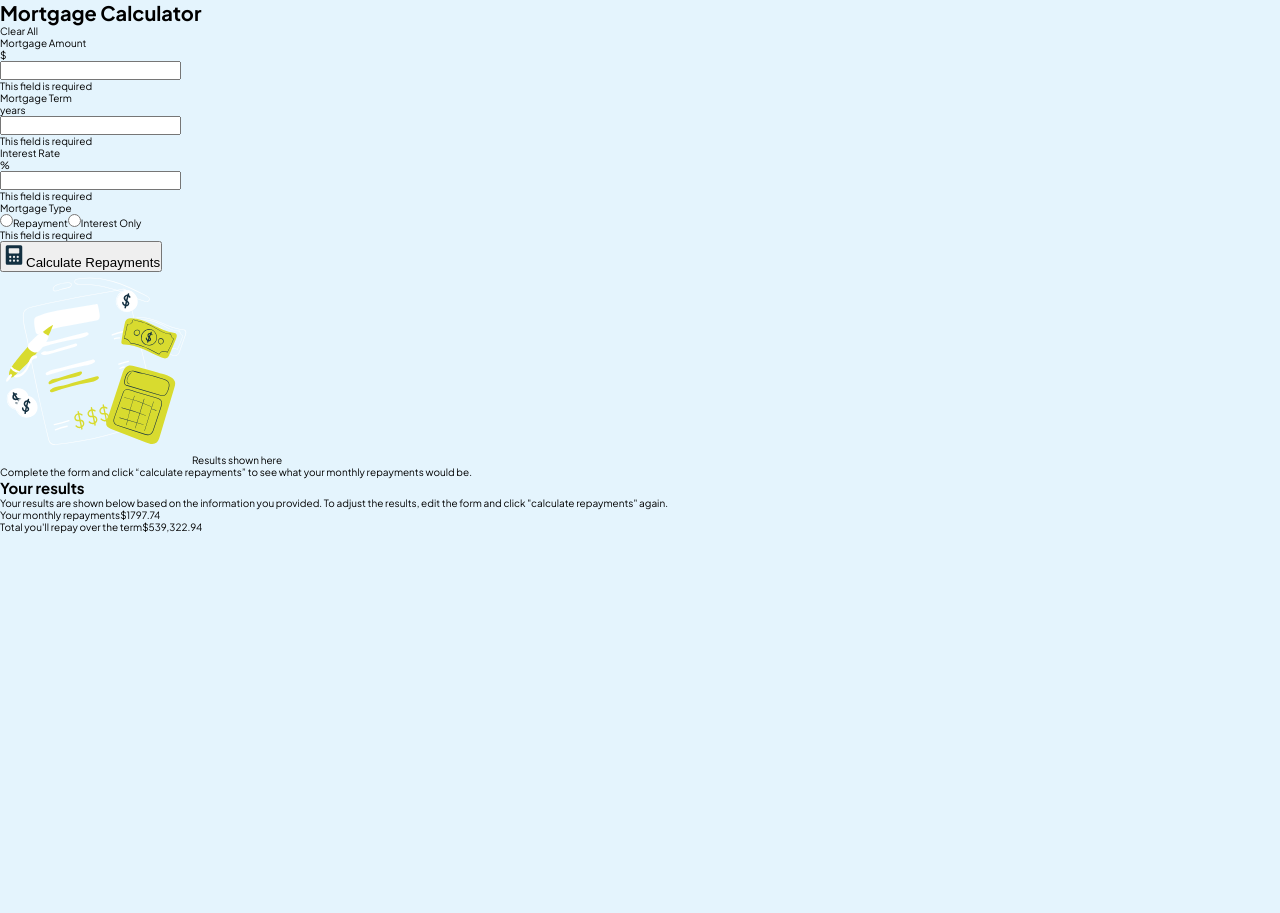
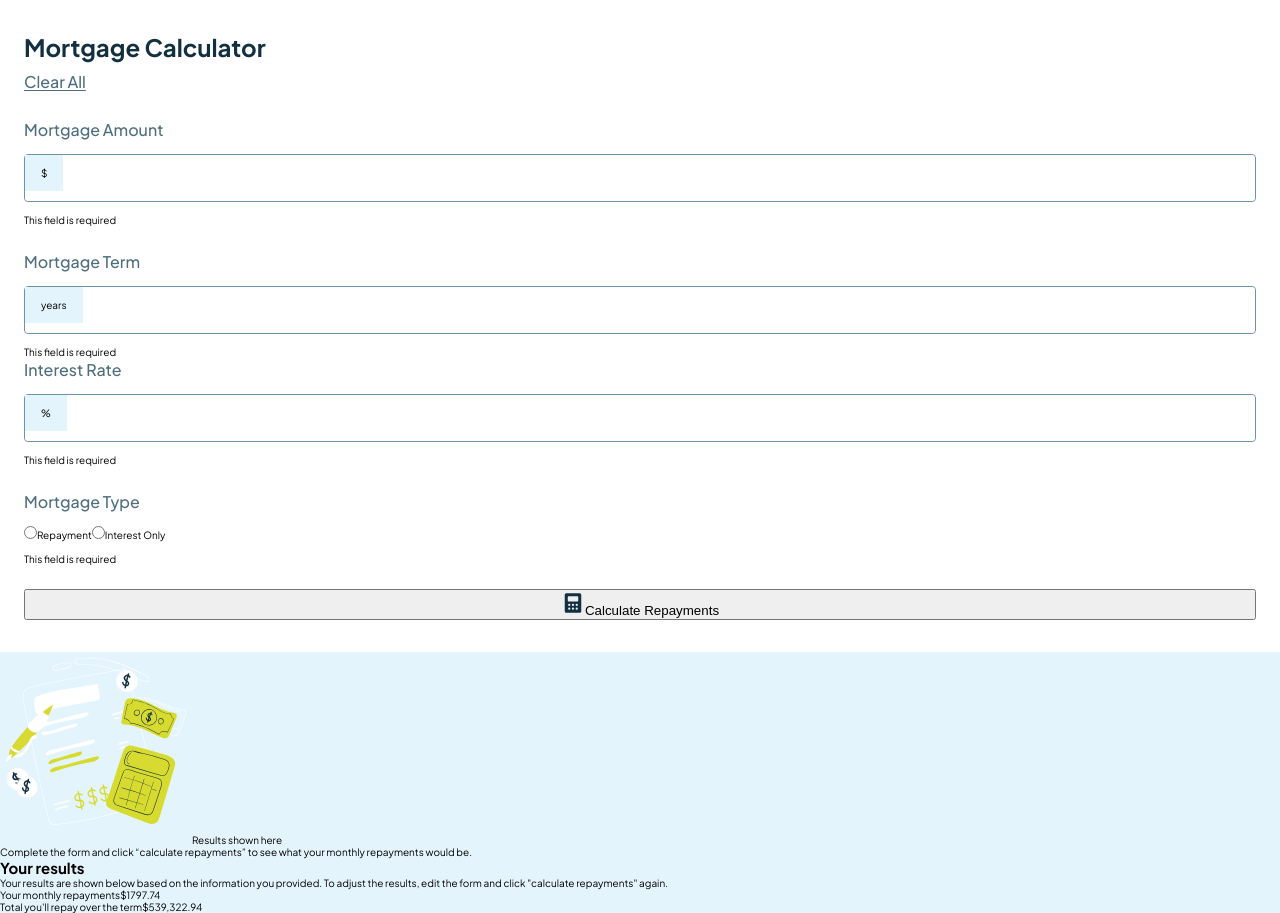
Before and after one commit to AdamHaniff/Mortgage-Repayment-Calculator, a React (Create React App) app: page / in a window 1280 px wide. Before the commit the page ends 800 px from the top, so only its background shows below. Built offline with nearby package versions, Linux system fonts and the light colour scheme.

Commit message:
Styled input__input element in 375px layout

```diff
--- a/src/css/main.css
+++ b/src/css/main.css
@@ -19,4 +19,74 @@ body {
 html,
 body {
   height: 100%;
+}
+
+.app {
+  display: flex;
+  flex-direction: column;
+}
+
+.inputs {
+  display: flex;
+  flex-direction: column;
+  gap: 2.4rem;
+  background: #fff;
+  padding: 3.2rem 2.4rem;
+}
+.inputs__header-clear {
+  display: flex;
+  flex-direction: column;
+  gap: 0.8rem;
+}
+.inputs__header {
+  color: #133041;
+  font-size: 2.4rem;
+  font-weight: 700;
+  line-height: 3rem;
+}
+.inputs__clear {
+  color: #4e6e7e;
+  font-size: 1.6rem;
+  font-weight: 500;
+  line-height: 2.4rem;
+  text-decoration-line: underline;
+  text-underline-position: from-font;
+}
+.inputs__form {
+  display: flex;
+  flex-direction: column;
+  gap: 2.4rem;
+}
+
+.input {
+  display: flex;
+  flex-direction: column;
+  gap: 1.2rem;
+}
+.input__label {
+  color: #4e6e7e;
+  font-size: 1.6rem;
+  font-weight: 500;
+  line-height: 2.4rem;
+}
+.input__container {
+  position: relative;
+  height: 4.8rem;
+  border-radius: 0.4rem;
+  border: 0.1rem solid #6b94a8;
+}
+.input__prefix-suffix {
+  position: absolute;
+  display: flex;
+  padding: 1.2rem 1.6rem;
+  justify-content: center;
+  align-items: center;
+  background: #e4f4fd;
+}
+.input__input {
+  width: 100%;
+  padding: 0 1.6rem;
+  height: 100%;
+  border: none;
+  border-radius: 0.4rem;
 }/*# sourceMappingURL=main.css.map */
--- a/src/sass/main.scss
+++ b/src/sass/main.scss
@@ -51,4 +51,81 @@ body {
 
 // ************** APP **************
 .app {
+  display: flex;
+  flex-direction: column;
 }
+
+// ************ INPUTS ************
+.inputs {
+  display: flex;
+  flex-direction: column;
+  gap: 2.4rem;
+  background: $color-white;
+  padding: 3.2rem 2.4rem;
+
+  &__header-clear {
+    display: flex;
+    flex-direction: column;
+    gap: 0.8rem;
+  }
+
+  &__header {
+    color: $color-elephant;
+    font-size: 2.4rem;
+    font-weight: $fw-bold;
+    line-height: 3rem;
+  }
+
+  &__clear {
+    color: $color-marble-blue;
+    font-size: 1.6rem;
+    font-weight: $fw-medium;
+    line-height: 2.4rem;
+    text-decoration-line: underline;
+    text-underline-position: from-font;
+  }
+
+  &__form {
+    display: flex;
+    flex-direction: column;
+    gap: 2.4rem;
+  }
+}
+
+// ************ INPUT *************
+.input {
+  display: flex;
+  flex-direction: column;
+  gap: 1.2rem;
+
+  &__label {
+    color: $color-marble-blue;
+    font-size: 1.6rem;
+    font-weight: $fw-medium;
+    line-height: 2.4rem;
+  }
+
+  &__container {
+    position: relative;
+    height: 4.8rem;
+    border-radius: 0.4rem;
+    border: 0.1rem solid $color-grey-blue;
+  }
+
+  &__prefix-suffix {
+    position: absolute;
+    display: flex;
+    padding: 1.2rem 1.6rem;
+    justify-content: center;
+    align-items: center;
+    background: $color-pattens-blue;
+  }
+
+  &__input {
+    width: 100%;
+    padding: 0 1.6rem;
+    height: 100%;
+    border: none;
+    border-radius: 0.4rem;
+  }
+}
```
Also changed, not shown: 1 other file (tests, documents, lock files or other folders).
